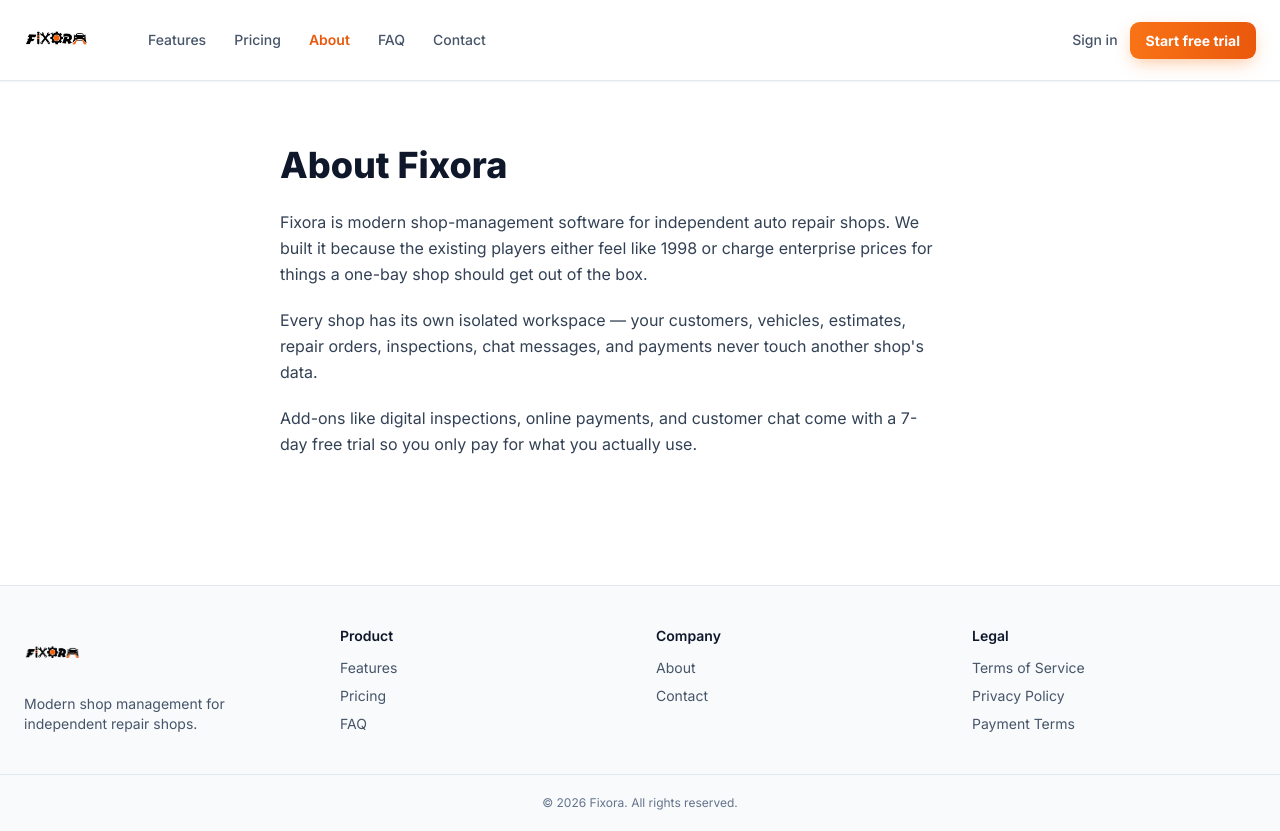
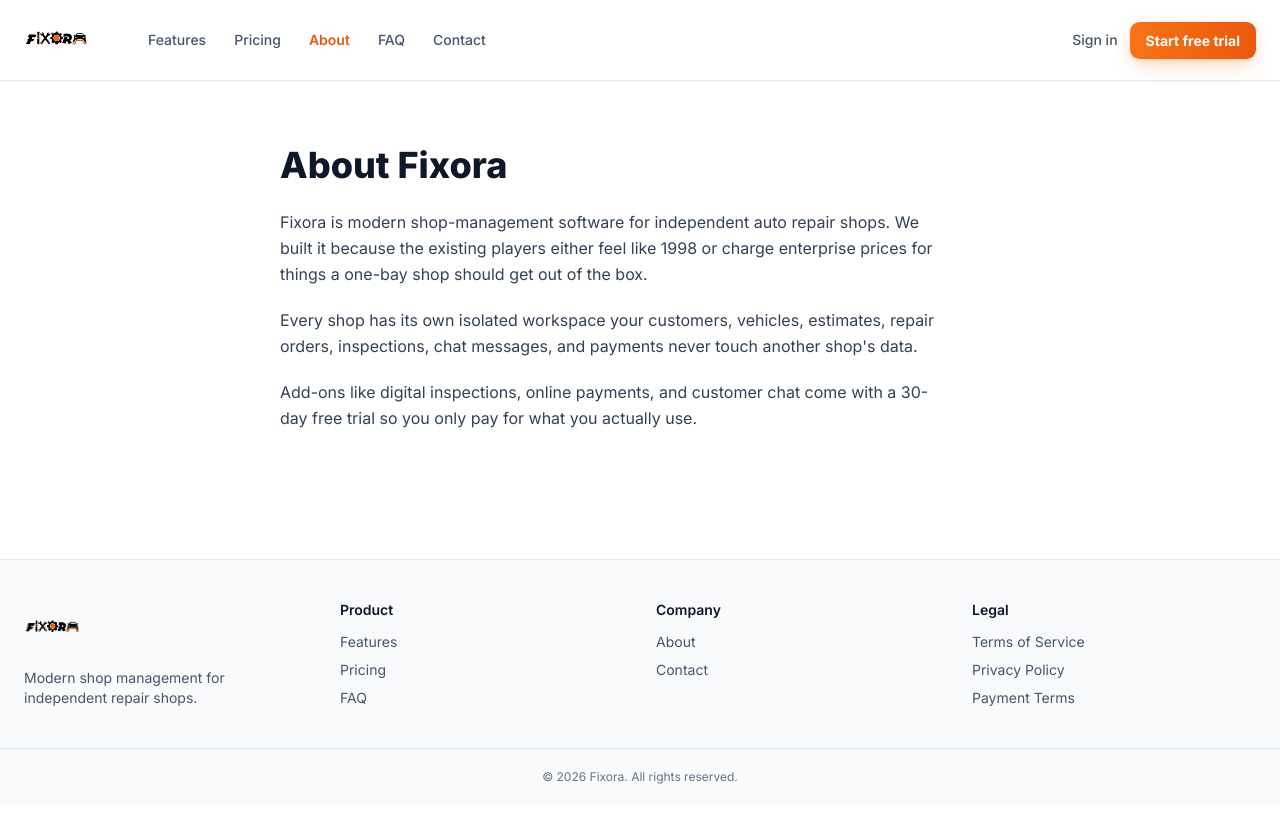
Before and after one commit to jobaid/Fixora-website, a React (Vite) app in the folder frontend/: page /about in a window 1280 px wide. After the commit the page ends 805 px from the top, so only its background shows below. Built offline with nearby package versions, Linux system fonts and the light colour scheme.

Commit message:
Change trial period for add-ons to 30 days
Updated the trial period duration for add-ons from 7 days to 30 days.

```diff
--- a/frontend/src/pages/About.jsx
+++ b/frontend/src/pages/About.jsx
@@ -8,10 +8,10 @@
           We built it because the existing players either feel like 1998 or charge enterprise prices for things a one-bay shop should get out of the box.
         </p>
         <p className="mt-4">
-          Every shop has its own isolated workspace — your customers, vehicles, estimates, repair orders, inspections, chat messages, and payments never touch another shop's data.
+          Every shop has its own isolated workspace your customers, vehicles, estimates, repair orders, inspections, chat messages, and payments never touch another shop's data.
         </p>
         <p className="mt-4">
-          Add-ons like digital inspections, online payments, and customer chat come with a 7-day free trial so you only pay for what you actually use.
+          Add-ons like digital inspections, online payments, and customer chat come with a 30-day free trial so you only pay for what you actually use.
         </p>
       </div>
     </div>
```
